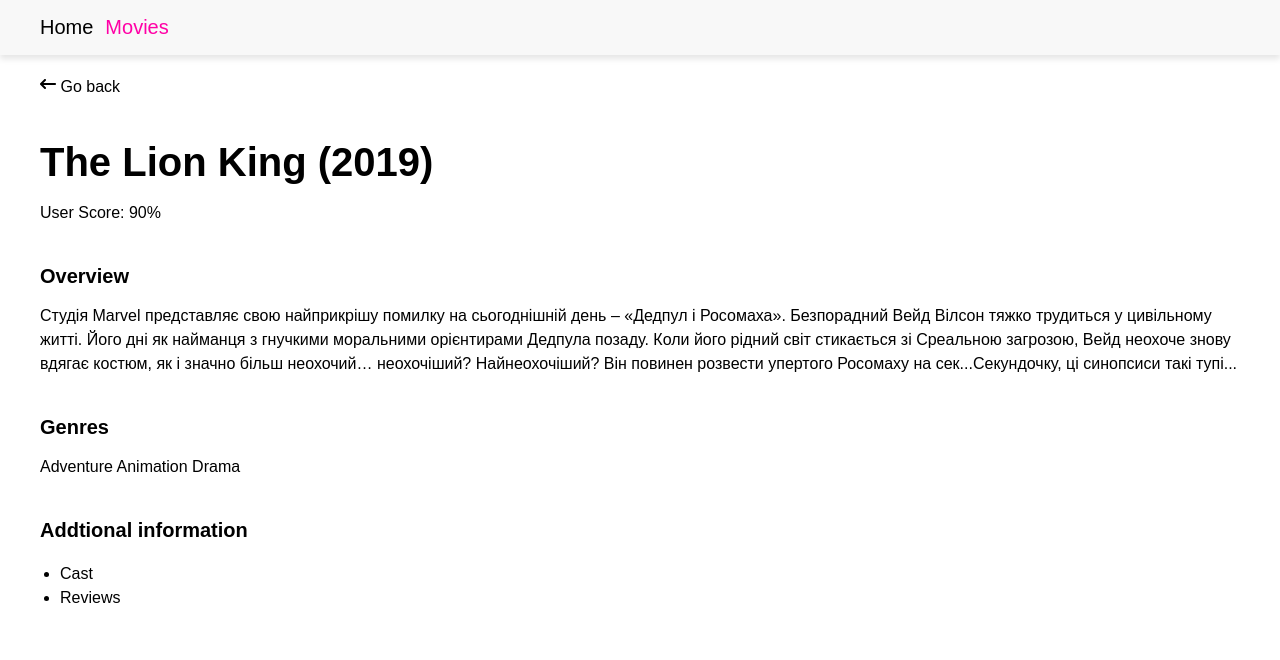
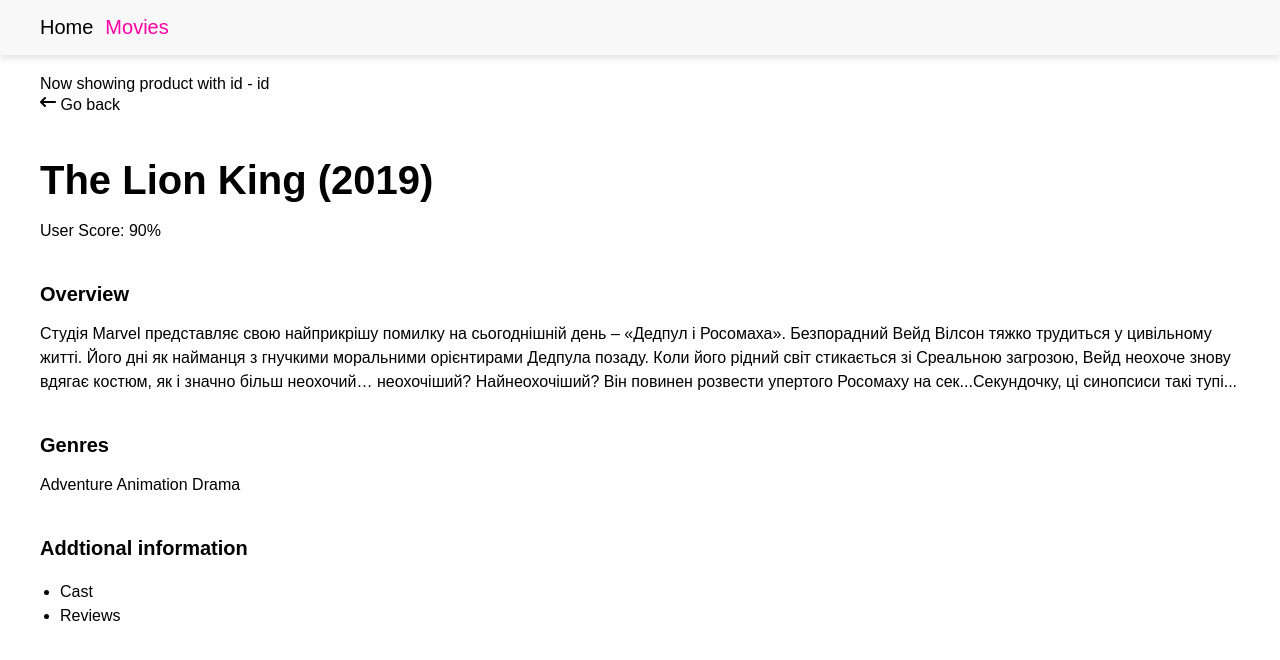
Before and after one commit to AistraViter/goit-react-hw-05, a React (Vite) app: page /movies/id in a window 1280 px wide. Shown: the top 660 px of the page. Built offline with nearby package versions, Linux system fonts and the light colour scheme.

Commit message:
Перехід між сторінками

```diff
--- a/src/components/App.jsx
+++ b/src/components/App.jsx
@@ -13,7 +13,7 @@
       <Routes>
         <Route path="/" element={<HomePage errorMessage={errorMessage} />} />
         <Route path="/movies" element={<MoviesPage movies={movies} />} />
-        <Route path="/movies/id" element={<MovieDetailsPage/>} />
+        <Route path="/movies/:movieId" element={<MovieDetailsPage/>} />
         <Route path="*" element={<HomePage />} />
       </Routes>
     </div>
--- a/src/components/MovieList/MovieList.jsx
+++ b/src/components/MovieList/MovieList.jsx
@@ -7,7 +7,7 @@
     <div>
       <ul className={css.moviesList}>
         {items.map((item) => (
-          <li key={item.id}>{<Link to="/movies/id" >{item.title}</Link>}</li>
+          <li key={item.id}>{<Link to={`/movies/${item.id}`} >{item.title}</Link>}</li>
         ))}
       </ul>
     </div>
--- a/src/gallery-api.js
+++ b/src/gallery-api.js
@@ -23,6 +23,17 @@
     });
     return data;
   },
+
+  async fetchMovieDetails(movie_id) {
+    const { data } = await axios.get(`/3/movie/${movie_id}`, {
+      params: {
+        api_key: API_KEY,
+      },
+    });
+    return data;
+  },
 };
 
+
+
 export default api;
--- a/src/pages/MovieDetailsPage/MovieDetailsPage.jsx
+++ b/src/pages/MovieDetailsPage/MovieDetailsPage.jsx
@@ -1,12 +1,16 @@
-import { Link } from "react-router-dom";
+import { Link, useParams } from "react-router-dom";
 import css from "./MovieDetailsPage.module.css";
 import { FaArrowLeftLong } from "react-icons/fa6";
 
 function MovieDetailsPage() {
+  const { movieId } = useParams();
+
   return (
     <div className={css.movieDetailsPage}>
-      <div> </div>
-      <Link to="/" className={css.goBack}> <FaArrowLeftLong /> Go back</Link>
+      <div>Now showing product with id - {movieId}</div>
+      <Link to="/" className={css.goBack}>
+        <FaArrowLeftLong /> Go back
+      </Link>
       <h3>The Lion King (2019)</h3>
       <p>User Score: 90%</p>
       <h4>Overview</h4>
@@ -19,10 +23,8 @@
         неохочіший? Найнеохочіший? Він повинен розвести упертого Росомаху на
         сек...Секундочку, ці синопсиси такі тупі...
       </p>
-
       <h4>Genres</h4>
       <p>Adventure Animation Drama</p>
-
       <h4>Addtional information</h4>
       <ul>
         <li> {<Link to="/">Cast</Link>}</li>
```
